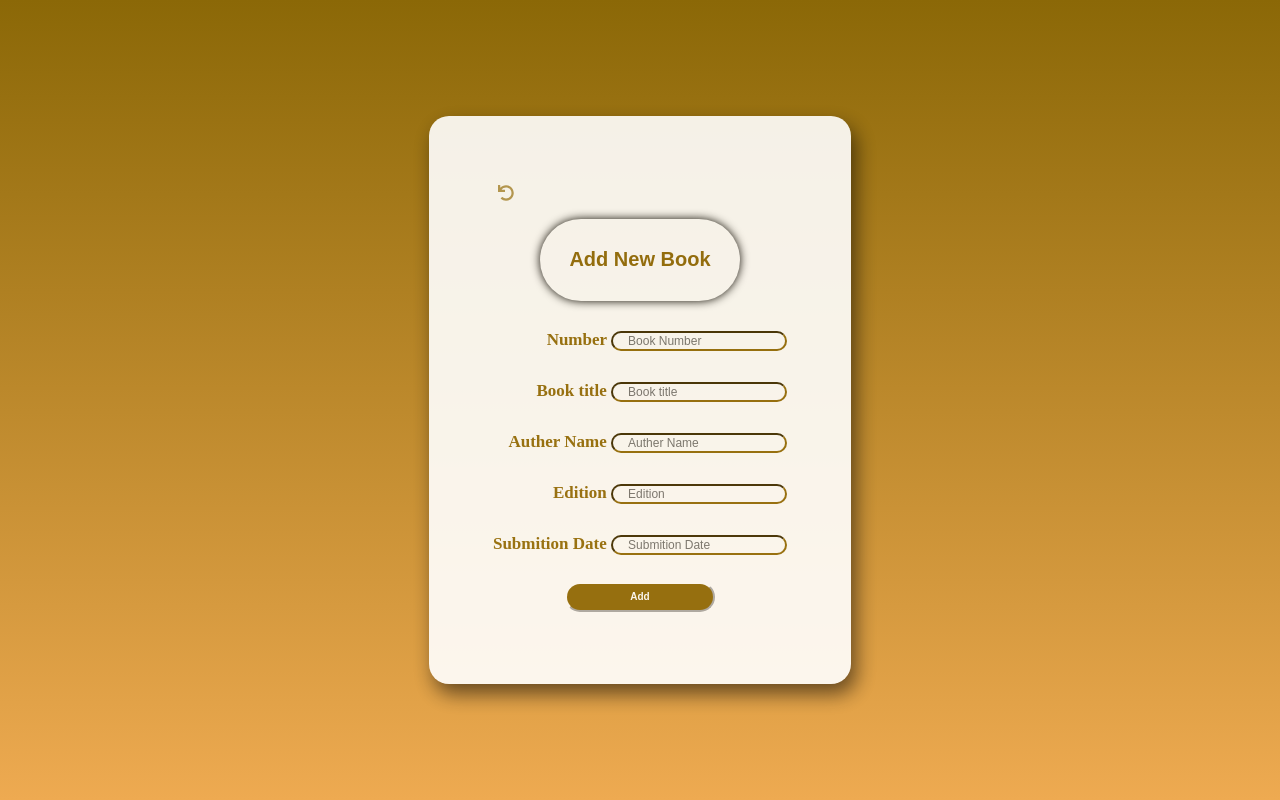
After one commit to AlaaBadr98/Book_Library, a PHP site: page /add_Book.php in a window 1280 px wide. The commit adds this page. Run offline with PHP 8.4, Linux system fonts and the light colour scheme; some libraries are stand-ins or nearby versions; some web fonts are replaced.

Commit message:
all page

```diff
--- /dev/null
+++ b/add_Book.php
@@ -0,0 +1,57 @@
+<!DOCTYPE html>
+<html lang="en">
+<head>
+<meta charset="UTF-8">
+    <meta http-equiv="X-UA-Compatible" content="IE=edge">
+    <meta name="viewport" content="width=device-width, initial-scale=1.0">
+    <title>Books Library </title>
+    <link rel="icon" href="images/icons8-books-64.png" type="image/x-icon">
+    <link rel="stylesheet" href="https://pro.fontawesome.com/releases/v5.10.0/css/all.css">
+    <script src="https://cdnjs.cloudflare.com/ajax/libs/font-awesome/5.14.0/js/all.min.js"></script>
+    <script src='https://kit.fontawesome.com/a076d05399.js' crossorigin='anonymous'></script>
+    <link rel='stylesheet' type='text/css' media='screen' href='css/style.css'>
+    <script src="js/login.js"></script>
+</head>
+<body class="container">
+    <div class="addContainer">
+        <div class="back">
+            <a href="home.php"><i class='fas fa-undo'></i></a>
+        </div>
+        <div class="title">
+    <h1>
+            Add New Book
+        </h1>
+</div>
+        <form class="addForm" method="post" id="addForm">
+            <div class="addip">
+<div>
+        <label for="number">Number</label>
+        <input class="input" type="text" name="booknum" placeholder="Book Number" required>
+</div>
+<div>
+        <label for="title">Book title</label>
+         <input class="input" type="text" name="booktitle" placeholder="Book title" required>
+</div>
+<div>
+         <label for="authername">Auther Name</label>
+         <input class="input" type="text" name="authername" placeholder="Auther Name" required>
+</div>
+<div>
+         <label for="edition">Edition</label>
+         <input class="input" type="text" name="edition" placeholder="Edition" required>
+</div>
+<div>
+         <label for="submition">Submition Date</label>
+         <input class="input" type="text" name="submition" placeholder="Submition Date" required>
+</div>
+</div>
+<div class="addBtn">
+         <input type="submit" id="add" name="add" value="Add"class="loginButton" >
+</div>
+
+        </form>
+
+</div>
+
+</body>
+</html>
--- a/css/style.css
+++ b/css/style.css
@@ -127,19 +127,9 @@ h1 {
     position: relative;
     height: 4em;
     align-items: center;
-    justify-content: end;
+    justify-content: center;
     padding: 1em;
     width: 100%;
-}
-
-.userName{
-    text-align: center;
-    justify-content: center;
-    font-size: 1.5em;
-    color: #fff;
-    padding: 0.2em;
-    font-weight: bold;
-    margin-right: 1em;
 }
 .menuButton{
     font-size: 1em;
@@ -169,9 +159,6 @@ h1 {
     }
     .footer{
         flex-direction: column !important;
-    }
-    .userName{
-        margin-right: 5%;
     }
   .navBar{
       display: block  !important;
@@ -337,3 +324,71 @@ h1 {
 
 /********* End Home Page *******/
 /*******************************/
+
+/************ ADD BOOK PAGE  ***************************/
+.addContainer{
+    position: relative;
+    justify-content: center;
+    display: flex;
+    flex-direction: column;
+    width: fit-content;
+    height: fit-content;
+    background-color: #ffff;
+    border-radius: 20px;
+    box-shadow: 5px 10px 20px rgb(0 0 0 / 60%);
+    opacity: 90%;
+    padding: 5%;
+    margin: 2%;
+}
+.back{
+    display: flex;
+    align-items: flex-start;
+    justify-content: flex-start;
+}
+.back a{
+    display: inline-block;
+    font-size: 1em;
+    width: 1em;
+    height: 1em;
+    padding: 0.3em;
+    /* line-height: 100px; */
+    text-align: center;
+    transition: .4s linear;
+    position: relative;
+    border-radius: 50%;
+    color: #b59955;
+    background-color: #fff;
+  }
+  .back a:hover{
+    color: #fff;
+    background-color: #b59955;
+  }
+  .title{
+    display: flex;
+    align-items: center;
+    justify-content: center;
+  }
+.addForm{
+    color: #946e0e;
+    line-height: 3;
+    font-weight: bold;
+    font-size: 17px;
+    display: inline-flex;
+    flex-direction: column;
+    align-items: center;
+}
+.addip{
+    display: flex;
+    flex-direction: column;
+    align-items: end;
+}
+@media (max-width:340px) {
+    .addip div{
+        display: flex;
+    flex-direction: column;
+    align-items: center;
+    }
+    .addForm{
+        align-items: center;
+    }
+}
--- a/login.php
+++ b/login.php
@@ -20,11 +20,11 @@
         <form class="formContainer" action="check.php" method="post">
             <div>
         <label for="name">Name</label>
-        <input class="input" type="text" name="name" placeholder="Name" require><br>
+        <input class="input" type="text" name="name" placeholder="Name" required><br>
 </div>
 <div>
         <label for="email">Email</label>
-         <input class="input" type="text" name="email" placeholder="Email" require><br>
+         <input class="input" type="text" name="email" placeholder="Email" required><br>
 </div>
 <div>
      <label for="password"> Password</label>
@@ -32,6 +32,7 @@
             <i class="fas fa-eye" onclick="see()"></i>
 </div>
 <div>
+<label for="logas"> Login As</label><br>
             <input type="radio" id="admin" name="logAs" value="admin" required>
             <label for="admin"> Login as Admin</label><br>
             <input type="radio" id="user" name="logAs" value="user" >
```
Also changed, not shown: data_connection.php (added, +16 -0 lines), home.php (renamed from home.html, +4 -5 lines).
